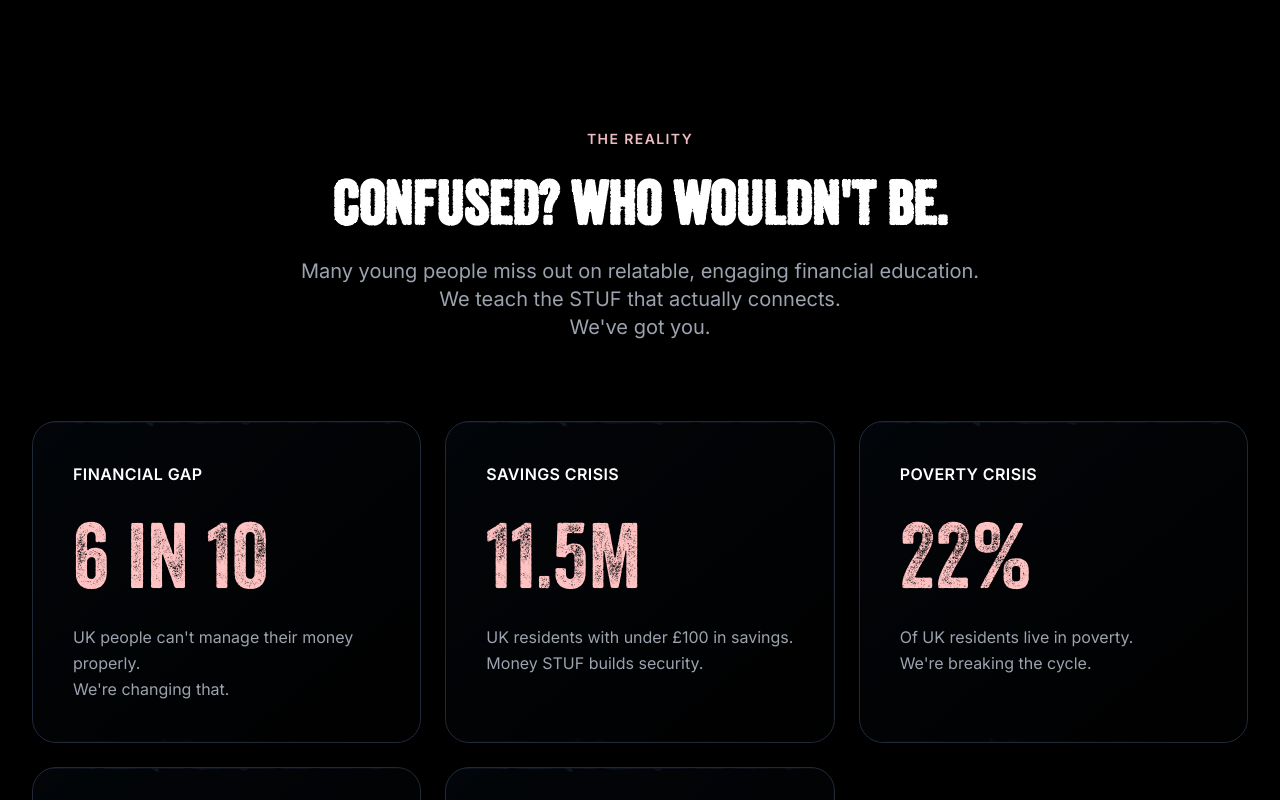
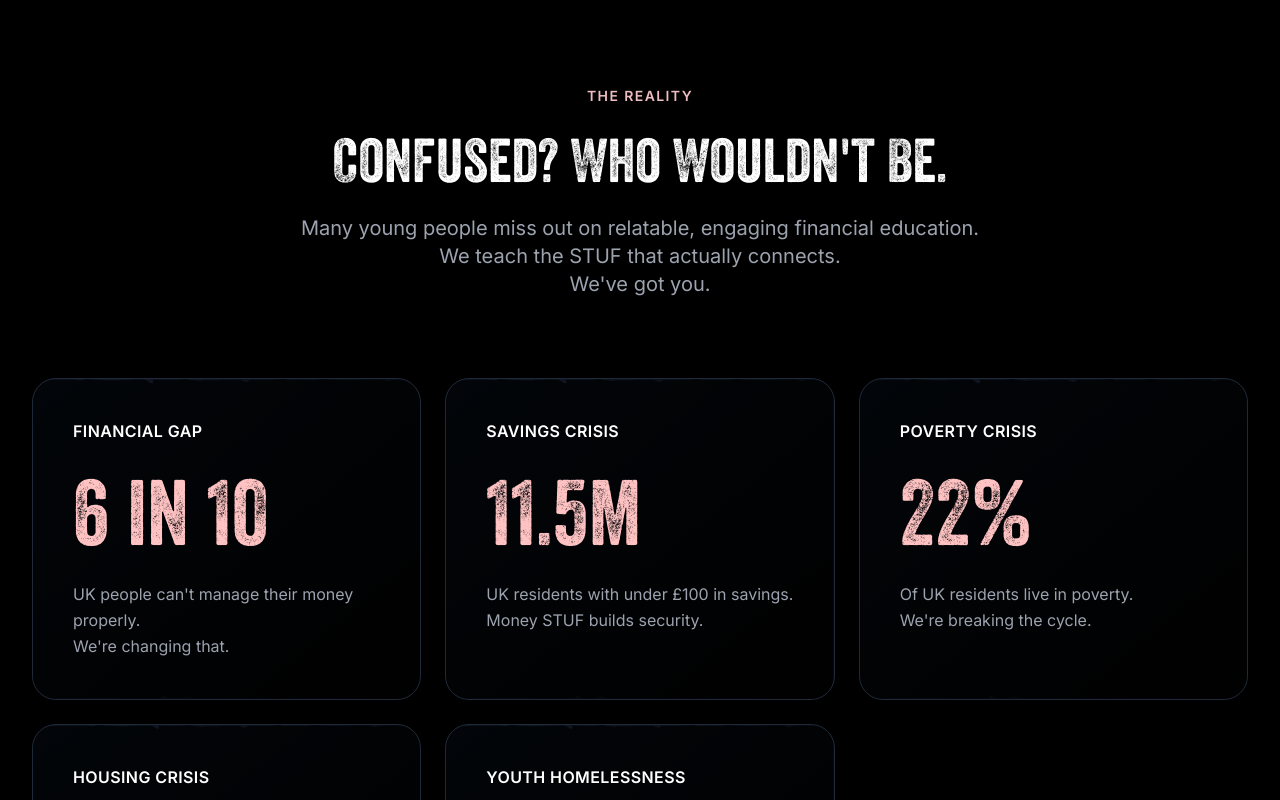
Before and after one commit to RayanYanat/STUF, a React (Vite) app: page / in a window 1280 px wide. Shown: the part 1540-2340 px from the top of the page. Built offline with nearby package versions, Linux system fonts and the light colour scheme.

Commit message:
Fix font rendering and weights

```diff
--- a/src/App.tsx
+++ b/src/App.tsx
@@ -76,28 +76,22 @@ function App() {
       <style>{`
         @import url('https://fonts.googleapis.com/css2?family=Inter:wght@300;400;500;600;700;800&display=swap');
 
+        body {
+          font-family: 'Inter', -apple-system, BlinkMacSystemFont, 'Segoe UI', sans-serif;
+          -webkit-font-smoothing: antialiased;
+          -moz-osx-font-smoothing: grayscale;
+          overflow-x: hidden;
+        }
+
         h1, h2, h3, h4, h5, h6 {
-          font-family: 'Veneer Two', serif;
-          font-weight: 400;
-          font-size: 1em;
-          line-height: 1.2;
-          letter-spacing: 0;
+          font-family: 'Veneer Two', serif !important;
+          font-weight: 400 !important;
           -webkit-font-smoothing: auto;
           -moz-osx-font-smoothing: auto;
         }
 
-        * {
-          font-family: 'Inter', -apple-system, BlinkMacSystemFont, 'Segoe UI', sans-serif;
-          -webkit-font-smoothing: antialiased;
-          -moz-osx-font-smoothing: grayscale;
-        }
-
         html {
           scroll-behavior: smooth;
-        }
-
-        body {
-          overflow-x: hidden;
         }
 
         @media (max-width: 640px) {
@@ -111,7 +105,6 @@ function App() {
           -webkit-background-clip: text;
           -webkit-text-fill-color: transparent;
           background-clip: text;
-          font-weight: 700;
         }
 
         .pink-accent {
@@ -138,11 +131,11 @@ function App() {
         }
 
         .stat-number {
-          font-family: 'Veneer Two', serif;
+          font-family: 'Veneer Two', serif !important;
           font-size: clamp(48px, 8vw, 90px);
           line-height: 1;
           color: #FFC3C3;
-          font-weight: 400;
+          font-weight: 400 !important;
           -webkit-font-smoothing: auto;
           -moz-osx-font-smoothing: auto;
         }
--- a/src/index.css
+++ b/src/index.css
@@ -74,13 +74,12 @@ html {
   scroll-behavior: smooth;
 }
 
-h2, h3 {
-  font-family: 'Veneer Two', serif;
-  font-weight: 400;
+h1, h2, h3, h4, h5, h6,
+.section-title,
+.stat-number {
+  font-family: 'Veneer Two', serif !important;
+  font-weight: 400 !important;
+  font-synthesis: none;
   -webkit-font-smoothing: auto;
   -moz-osx-font-smoothing: auto;
 }
-
-.section-title {
-  font-family: 'Veneer Two', serif;
-}
```
